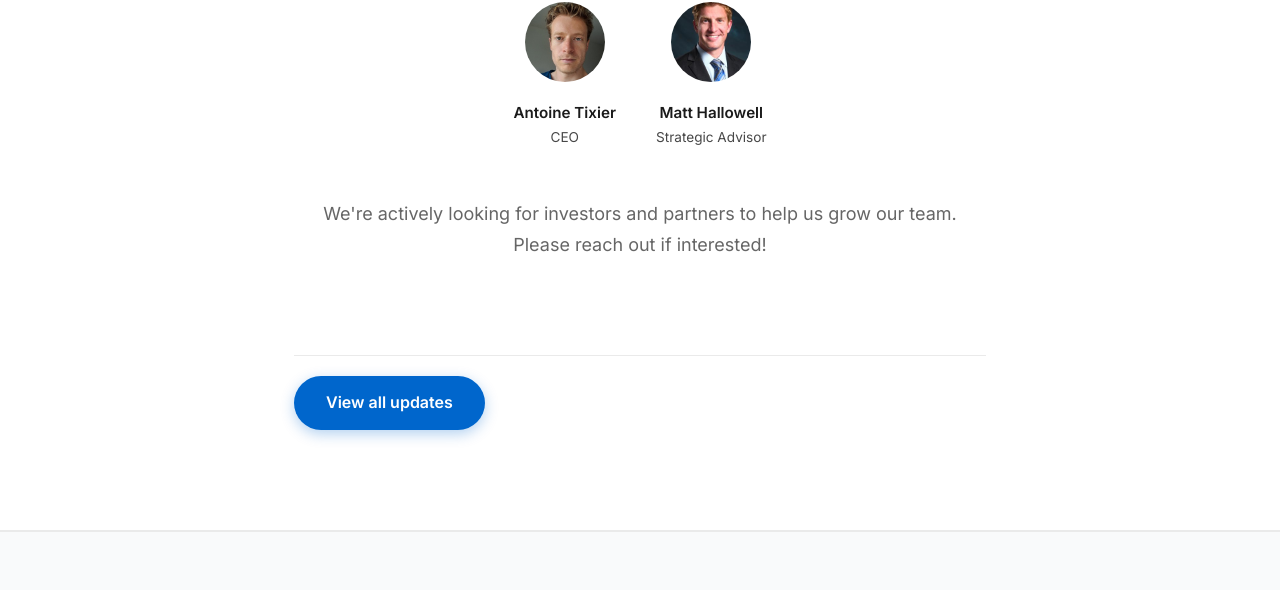
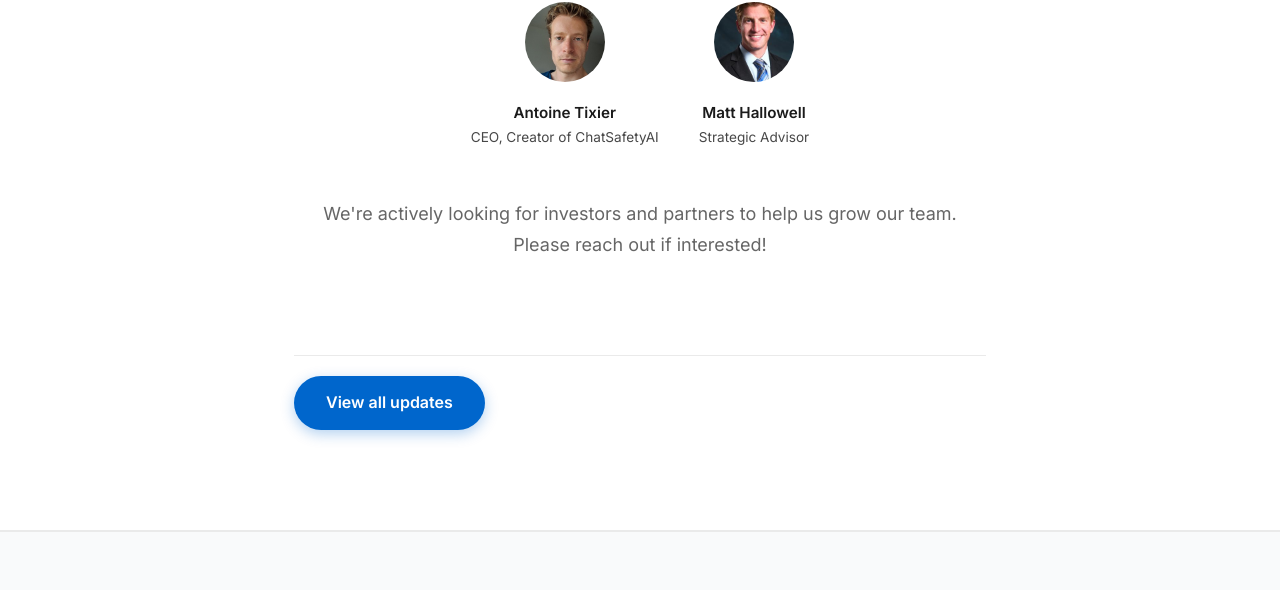
Before and after one commit to Tixierae/safetyai.github.io, a plain HTML site: page updates/update-001.html in a window 1280 px wide. Shown: the part 2579-3169 px from the top of the page. Drawn offline with Linux system fonts and the light colour scheme.

Commit message:
clarifying role

```diff
--- a/updates/update-001.html
+++ b/updates/update-001.html
@@ -186,7 +186,7 @@
                     <div style="text-align: center;">
                         <img src="../assets/img/antoine.jpg" alt="Antoine Tixier" style="width: 80px; height: 80px; border-radius: 50%; object-fit: cover; margin-bottom: 10px;">
                         <div style="font-weight: 600; font-size: 0.95rem;">Antoine Tixier</div>
-                        <div style="font-size: 0.85rem; opacity: 0.8;">CEO</div>
+                        <div style="font-size: 0.85rem; opacity: 0.8;">CEO, Creator of ChatSafetyAI</div>
                     </div>
                     <div style="text-align: center;">
                         <img src="../assets/img/matt.jpg" alt="Matt Hallowell" style="width: 80px; height: 80px; border-radius: 50%; object-fit: cover; margin-bottom: 10px;">
```
Also changed, not shown: updates/update-002.html (+1 -1 lines), updates/update-003.html (+1 -1 lines).
